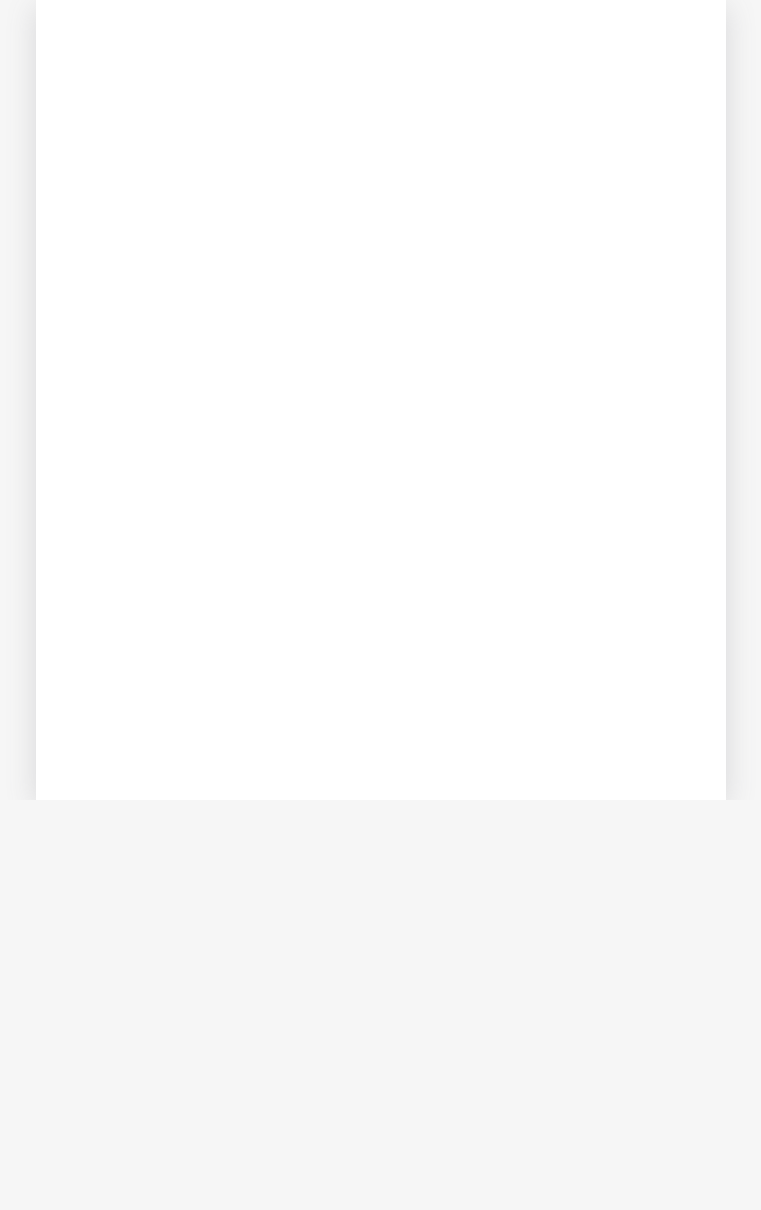
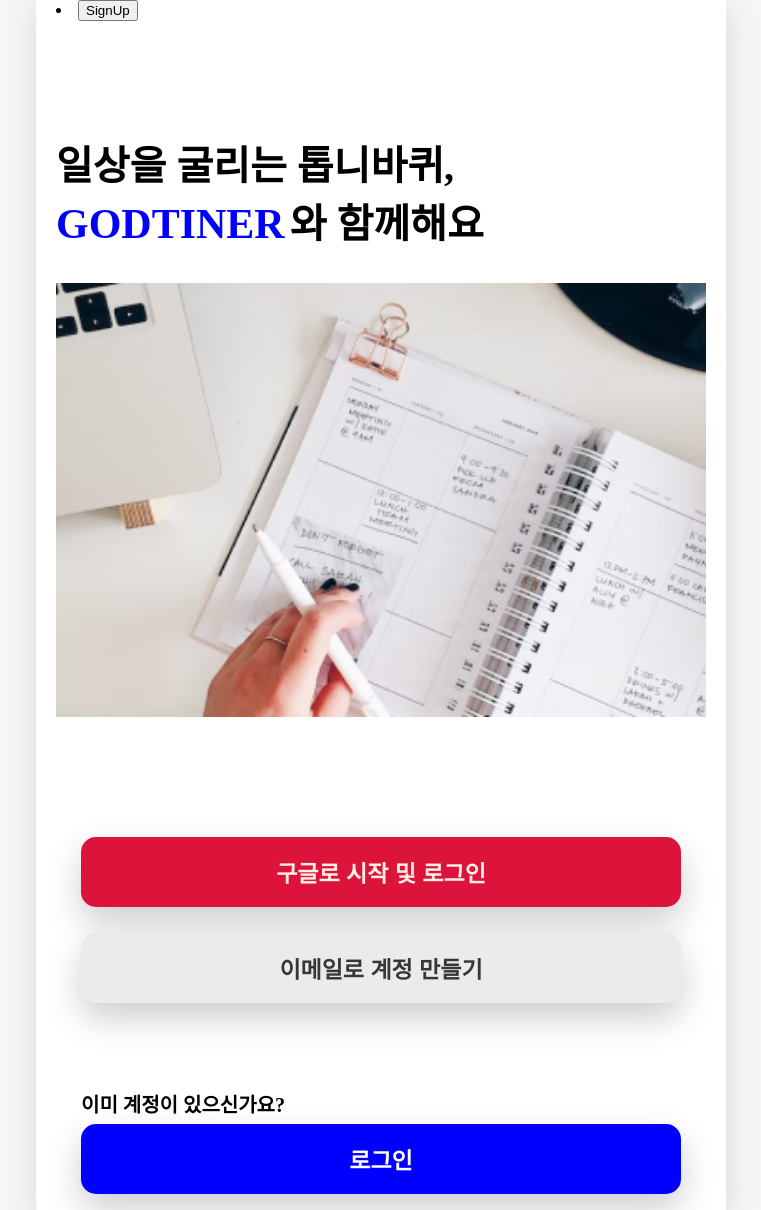
Before and after one commit to suemeeeee/Godtiner, a React (Create React App) app: page /Signup in a window 1280 px wide. Before the commit this address had no page. Shown: the whole page, without its empty margins (259-1020 px from the left). Before the commit the page ends 800 px from the top, so only its background shows below. Built offline with nearby package versions, Linux system fonts and the light colour scheme.

Commit message:
Signup_commit

```diff
--- a/public/index.html
+++ b/public/index.html
@@ -1,6 +1,7 @@
 <!DOCTYPE html>
 <html lang="en">
   <head>
+    <meta name="viewport" content="width=device-width, initial-scale=1.0" />
     <meta charset="utf-8" />
     <link rel="icon" href="%PUBLIC_URL%/favicon.ico" />
     <meta name="viewport" content="width=device-width, initial-scale=1" />
--- a/src/App.js
+++ b/src/App.js
@@ -1,14 +1,25 @@
-import { BrowserRouter, Route, Routes } from "react-router-dom";
+import { BrowserRouter, Route, Routes, Link } from "react-router-dom";
 import "./App.css";
 import Home from "./pages/Home";
+import Signup from "./pages/Signup";
 
 function App() {
   return (
     <BrowserRouter>
       <div className="App">
-        <Routes>
-          <Route path="/" element={<Home />} />
-        </Routes>
+        <li>
+          <Link to="Signup">
+            <button>SignUp</button>
+          </Link>
+        </li>
+        <switch>
+          <Routes>
+            <Route path="/" element={<Home />} />
+          </Routes>
+          <Routes>
+            <Route path="/Signup" element={<Signup />}></Route>
+          </Routes>
+        </switch>
       </div>
     </BrowserRouter>
   );
--- /dev/null
+++ b/src/pages/Signup.css
@@ -0,0 +1,94 @@
+@import url("https://fonts.googleapis.com/css?family=Poppins:200,300,400,500,600,700,800,900&display=swap");
+
+.Signup h2 {
+  padding-top: 80px;
+  white-space: pre-line;
+  font-size: 40px;
+  text-align: left;
+}
+
+.godtiner {
+  color: #0000ff;
+  font-size: 42px;
+  padding-right: 5px;
+}
+
+.Signup img {
+  width: 100%;
+  height: auto;
+  object-fit: contain;
+}
+
+.button1 {
+  text-align: center;
+  padding-top: 100px;
+}
+.button2 {
+  text-align: center;
+  padding-top: 10px;
+}
+.button3 {
+  text-align: center;
+  padding-top: 70px;
+}
+
+.Signup button {
+  width: 600px;
+  height: 70px;
+  margin: auto;
+  font-size: 23px;
+  font-weight: 800;
+}
+
+.w-btn {
+  position: relative;
+  border: none;
+  display: inline-block;
+  margin: auto;
+  border-radius: 15px;
+  font-family: "paybooc-Light", sans-serif;
+  box-shadow: 0 15px 35px rgba(0, 0, 0, 0.2);
+  text-decoration: none;
+  font-weight: 600;
+  transition: 0.25s;
+}
+
+.w-btn:hover {
+  transform: scale(1.05);
+}
+
+.w-btn-outline {
+  position: relative;
+  margin: auto;
+  border-radius: 15px;
+  font-family: "paybooc-Light", sans-serif;
+  box-shadow: 0 15px 35px rgba(0, 0, 0, 0.2);
+  text-decoration: none;
+  font-weight: 600;
+  transition: 0.25s;
+}
+
+.w-btn-brown {
+  background-color: #dc143c;
+  color: #ffeee4;
+  margin: auto;
+}
+
+.w-btn-indigo {
+  background-color: #ebebeb;
+  color: #373737;
+}
+
+.Signup h1 {
+  text-align: left;
+  font-size: 20px;
+  width: 600px;
+  height: 35px;
+  margin: auto;
+}
+
+.w-btn-blue {
+  margin-top: 100px;
+  background-color: #0000ff;
+  color: #ffffff;
+}
--- /dev/null
+++ b/src/pages/Signup.js
@@ -0,0 +1,36 @@
+import React from "react";
+import "./Signup.css";
+
+const Signup = () => {
+  return (
+    <div className="Signup">
+      <h2>
+        일상을 굴리는 톱니바퀴, <br /> <h className="godtiner">GODTINER</h>와
+        함께해요
+      </h2>
+
+      <img src="img/Signup_image1.png" alt="Signup_img" />
+
+      <p className="button1">
+        <button className="w-btn w-btn-brown" type="button">
+          구글로 시작 및 로그인
+        </button>
+      </p>
+
+      <p className="button2">
+        <button className="w-btn w-btn-indigo" type="button">
+          이메일로 계정 만들기
+        </button>
+      </p>
+
+      <p className="button3">
+        <h1>이미 계정이 있으신가요?</h1>
+        <button className="w-btn w-btn-blue" type="button">
+          로그인
+        </button>
+      </p>
+    </div>
+  );
+};
+
+export default Signup;
```
Also changed, not shown: public/img/Signup_image1.png (added).
